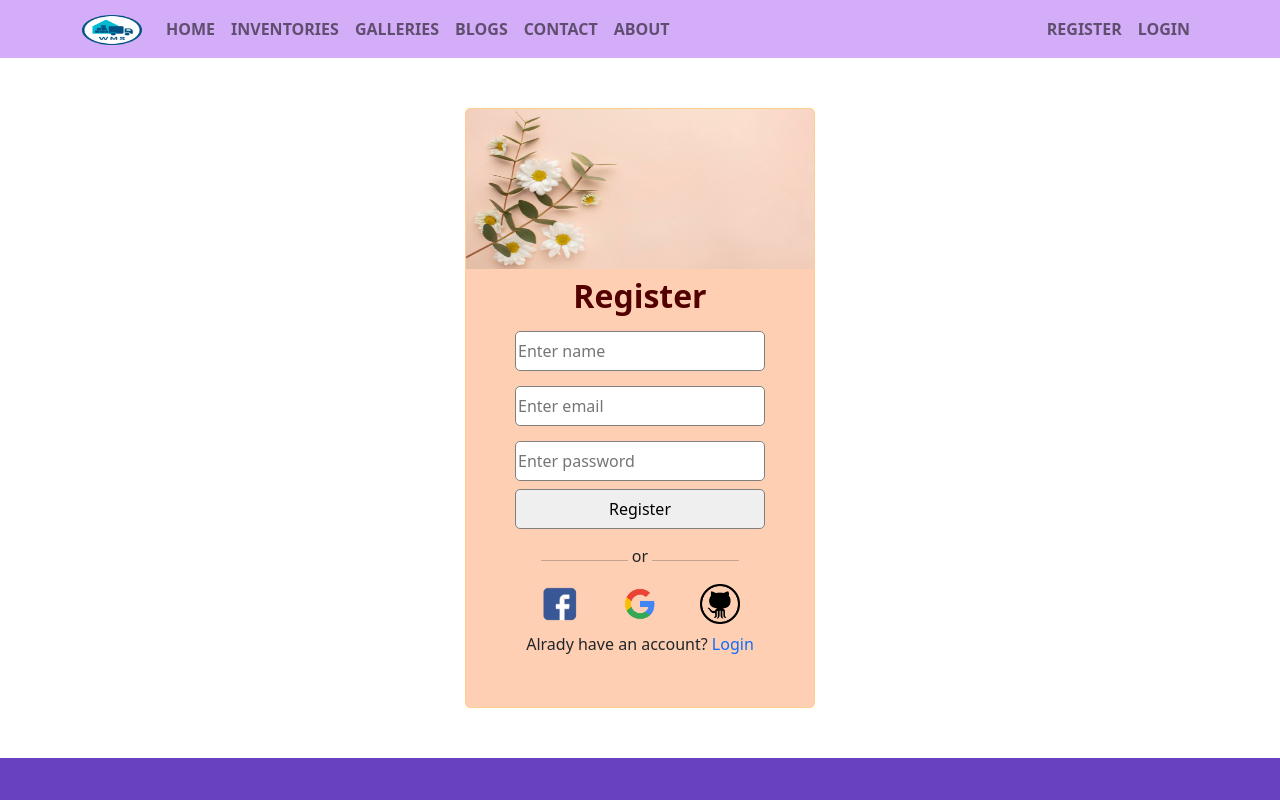
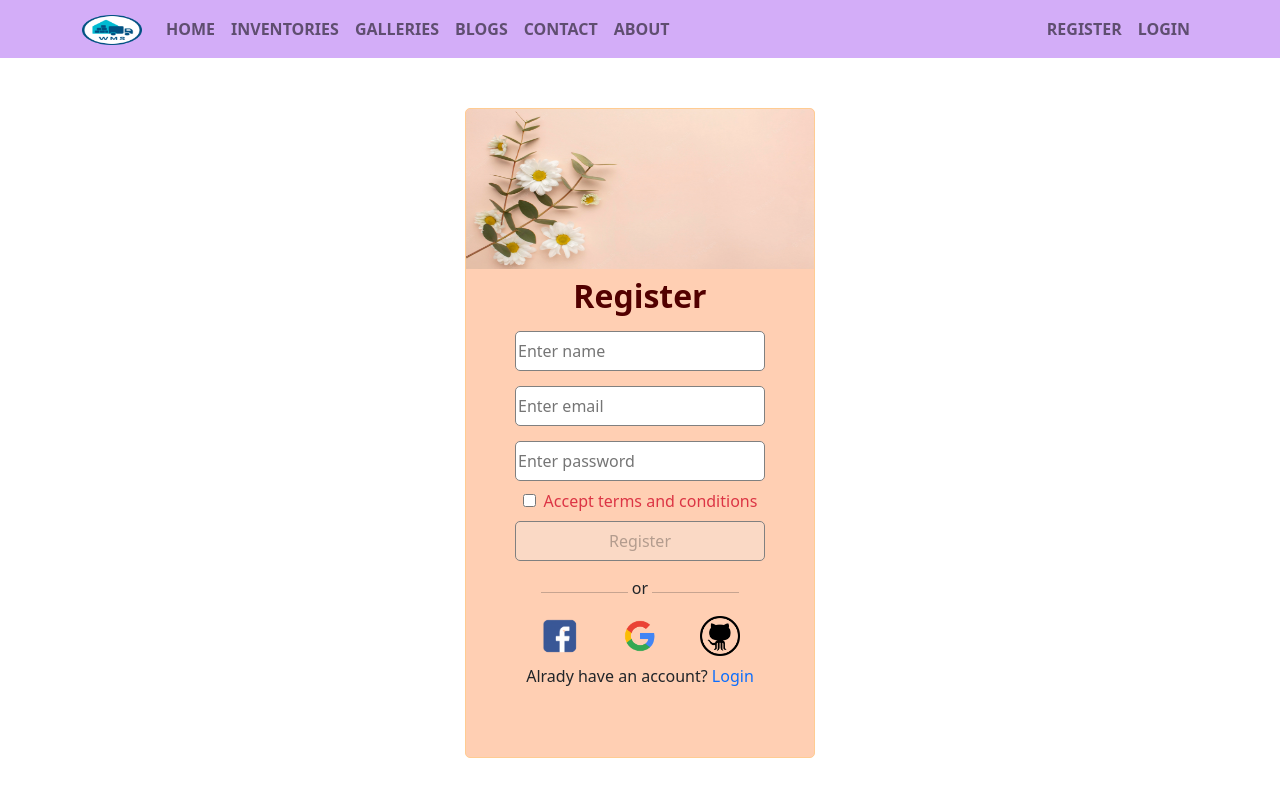
Before and after one commit to abdullahalmasudpersonal/Assignment-11, a React (Create React App) app: page /register in a window 1280 px wide. Shown: the top 800 px of the page. Built offline with nearby package versions, Linux system fonts and the light colour scheme; no server answers.

Commit message:
another updating

```diff
--- a/src/Pages/Home/Home/Home.js
+++ b/src/Pages/Home/Home/Home.js
@@ -20,7 +20,7 @@ const Home = () => {
         <div>
             <Banner />
             <hr className='w-50 inventory-hr mx-auto mt-5' />
-            <h2 className='inventory-heading mt-2 align-items-center d-flex justify-content-center mb-0'>Inventory (<strong>
+            <h2 className='inventory-heading mt-2 align-items-center d-flex justify-content-center mb-0'>Inventories (<strong>
                 {inventories.length} </strong>) </h2>
             <hr className='w-50 inventory-hr mx-auto mt-3' />
 
--- a/src/Pages/Login/Login/Login.js
+++ b/src/Pages/Login/Login/Login.js
@@ -4,7 +4,7 @@ import logoimg from '../../../image/img.png';
 import SocialLogin from '../SocialLogin/SocialLogin';
 import { Link, useLocation, useNavigate } from 'react-router-dom';
 import auth from '../../../firebase.init';
-import { useSignInWithEmailAndPassword } from 'react-firebase-hooks/auth';
+import { useSendPasswordResetEmail, useSignInWithEmailAndPassword } from 'react-firebase-hooks/auth';
 
 const Login = () => {
 
@@ -14,17 +14,27 @@ const Login = () => {
     const location = useLocation();
 
     let from = location.state?.from?.pathname || '/';
+    let errorElement;
 
     const [
         signInWithEmailAndPassword,
         user,
         loading,
         error,
-      ] = useSignInWithEmailAndPassword(auth);
+    ] = useSignInWithEmailAndPassword(auth);
 
-      if(user){
-          navigate(from, {replace: true});
-      }
+    const [sendPasswordResetEmail, sending] = useSendPasswordResetEmail(auth);
+
+    if (user) {
+        navigate(from, { replace: true });
+    }
+
+    if (error) {
+        errorElement =
+            <p className='text-danger'>{error?.message} </p>
+
+    }
+
 
     const handleSubmit = event => {
         event.preventDefault();
@@ -32,6 +42,12 @@ const Login = () => {
         const password = passwrodRef.current.value;
 
         signInWithEmailAndPassword(email, password);
+    }
+
+    const resetPassword = async() =>{
+        const email = emailRef.current.value;
+        await sendPasswordResetEmail(email);
+        alert('send email');
     }
 
 
@@ -53,8 +69,9 @@ const Login = () => {
 
                         <input className='register-input mt-2' type='submit' value='Login' />
                     </form>
+                    {errorElement}
 
-                    <p className='forgot-pass btn p-0 mb-1'>Forgot Password</p>
+                    <p onClick={resetPassword} className='forgot-pass btn p-0 mb-1'>Forgot Password</p>
 
                     <div className=' mx d-flex m-0 justify-content-center'>
                         <hr className='w-25' />
--- a/src/Pages/Login/Register/Register.css
+++ b/src/Pages/Login/Register/Register.css
@@ -2,7 +2,7 @@
     padding: 50px;
 }
 .register {
-    height: 600px;
+    height: 650px;
     width: 350px;
     margin: auto;
     border: 1px solid rgb(255, 204, 146);
--- a/src/Pages/Login/Register/Register.js
+++ b/src/Pages/Login/Register/Register.js
@@ -1,4 +1,4 @@
-import React from 'react';
+import React,{useState} from 'react';
 import './Register.css';
 import logoimg from '../../../image/img.png';
 import { Link, useNavigate } from 'react-router-dom';
@@ -8,13 +8,14 @@ import auth from '../../../firebase.init';
 
 
 const Register = () => {
-
+const [agree, setAgree] = useState(false);
     const [
         createUserWithEmailAndPassword,
         user,
         loading,
         error,
-    ] = useCreateUserWithEmailAndPassword(auth);
+    ] = useCreateUserWithEmailAndPassword(auth, {sendEmailVerification: true});
+
     const navigate = useNavigate();
 
     const handleRegister = event => {
@@ -22,8 +23,11 @@ const Register = () => {
         const name = event.target.name.value;
         const email = event.target.email.value;
         const password = event.target.password.value;
+      //  const agree = event.target.terms.checked;
+        if(agree){
+            createUserWithEmailAndPassword(email, password);
+        }
 
-        createUserWithEmailAndPassword(email, password);
     }
 
     if (user) {
@@ -46,15 +50,15 @@ const Register = () => {
                     <input className='register-input' type='email' placeholder='Enter email' name='email' id='' required />
                     <input className='register-input mb-2 ' type='password' placeholder='Enter password' name='password' id='' required />
 
-                    {/*  <div className='mb-2 mt-0'>
-                        <input
+                    <div className='mb-2 mt-0'>
+                        <input onClick={()=>setAgree(!agree)}
                             type='checkbox' name='terms' id='terms'></input>
-                        <label className='text-danger'>
+                        <label htmlFor='terms' className={`ps-2 ${agree ? 'text-primary':'text-danger'}`}>
                             Accept terms and conditions
                         </label>
-                    </div> */}
+                    </div>
 
-                    <input className='register-input' type='submit' value='Register' />
+                    <input disabled={!agree} className='register-input' type='submit' value='Register' />
                 </form>
 
 
--- a/src/Pages/Login/SocialLogin/SocialLogin.js
+++ b/src/Pages/Login/SocialLogin/SocialLogin.js
@@ -3,15 +3,39 @@ import google from '../../../image/SocialLogin/google-logo3.png';
 import facebook from '../../../image/SocialLogin/facebook.png';
 import github from '../../../image/SocialLogin/github-icon.png';
 import './SocialLogin.css';
+import { useSignInWithGithub, useSignInWithGoogle } from 'react-firebase-hooks/auth';
+import auth from '../../../firebase.init';
+import { useNavigate } from 'react-router-dom';
 
 
 
 const SocialLogin = () => {
+    const [signInWithGoogle, user, loading, error] = useSignInWithGoogle(auth);
+    const [signInWithGithub, user1, loading1, error1] = useSignInWithGithub(auth);
+    const navigate = useNavigate();
+
+    let errorElement;
+    if (error || error1) {
+        errorElement =
+            <p className='text-danger'>{error?.message} {error1?.message}</p>
+
+    }
+
+    if (user || user1) {
+        navigate('/');
+    }
+
+
+
     return (
-        <div className='sociallogin'>
-            <img src={facebook} height='40px' width='40px' alt='' />
-            <img src={google} height='40px' width='40px' alt='' />
-            <img src={github} height='40px' width='40px' alt='' />
+
+        <div>
+            {errorElement}
+            <div className='sociallogin'>
+                <img src={facebook} height='40px' width='40px' alt='' />
+                <img onClick={() => signInWithGoogle()} src={google} height='40px' width='40px' alt='' />
+                <img onClick={() => signInWithGithub()} src={github} height='40px' width='40px' alt='' />
+            </div>
         </div>
     );
 };
--- a/src/Pages/UpdateInventory/UpdateInventory.js
+++ b/src/Pages/UpdateInventory/UpdateInventory.js
@@ -1,13 +1,14 @@
 import React from 'react';
 import { Link, useParams } from 'react-router-dom';
 
-const UpdateInventory = () => {
+const UpdateInventory = ({inventory}) => {
+   /*  const { _id, name, img, description, price, quantity, seller } = inventory; */
     const { inventoriesId } = useParams();
 
     return (
         <div>
             <h2>Update Inventory: {inventoriesId}</h2>
-
+            <h3 className='brandname'>Name:{inventoriesId.name}</h3>
         </div>
     );
 };
```
